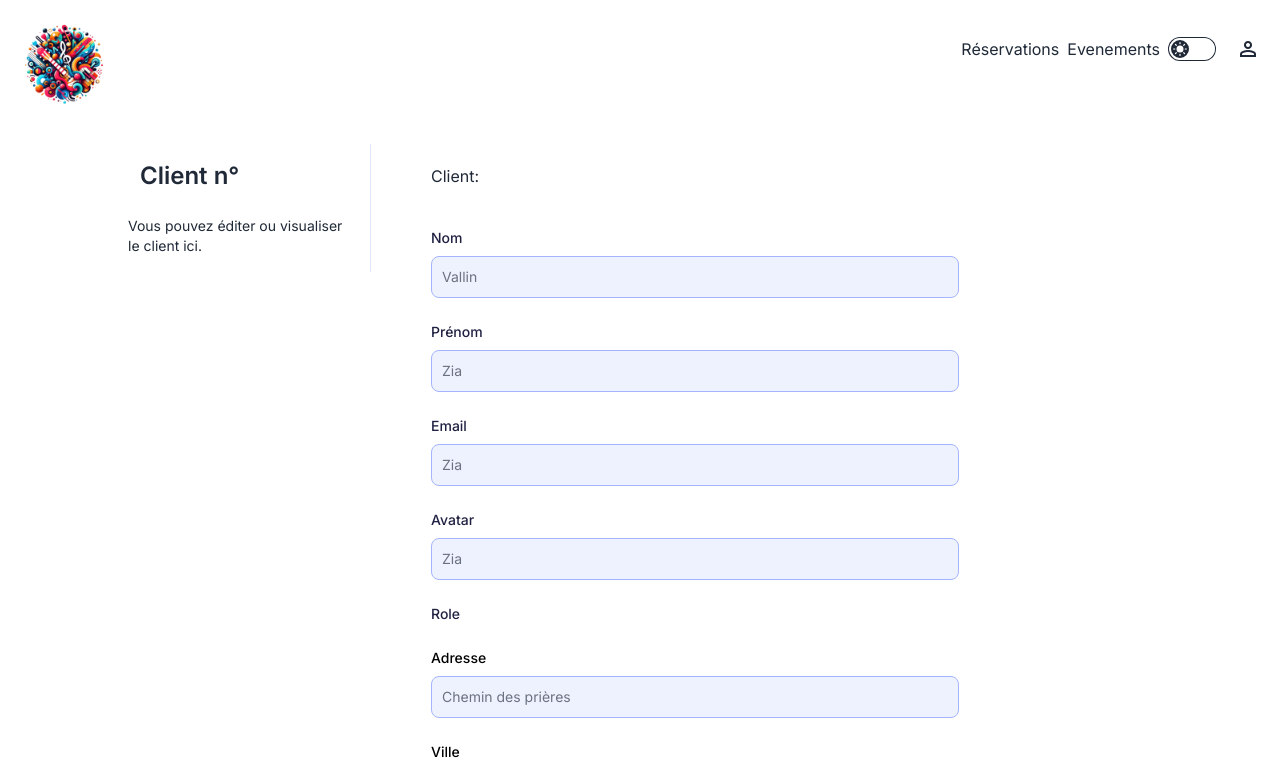
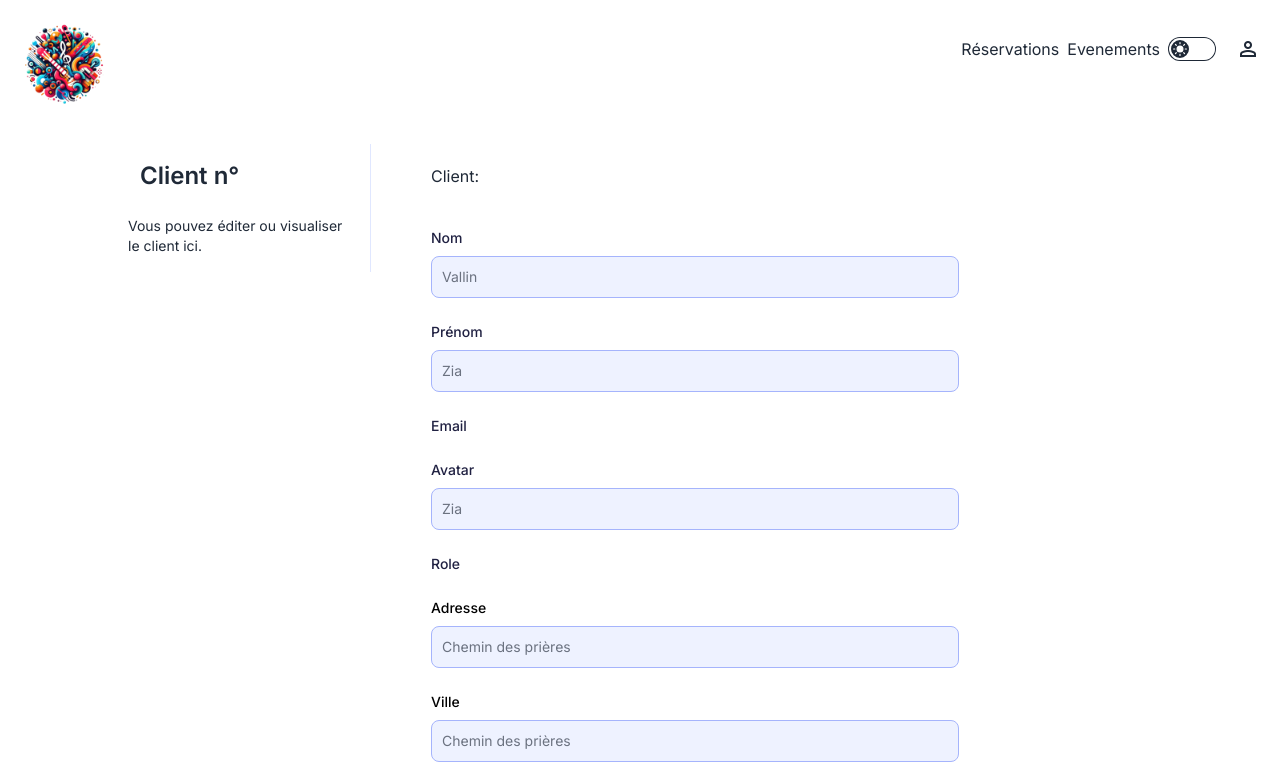
Before and after one commit to PotlaETU/Site-Rythmopolis, an Angular app: page /clients/1 in a window 1280 px wide. Shown: the top 768 px of the page. Built offline with nearby package versions, Linux system fonts and the light colour scheme; no server answers; sample sign-in values are in the browser's storage; a web font is replaced by a local one.

Commit message:
Ajout de l'affichage de l'email

```diff
--- a/src/app/components/detail-client/detail-client.component.html
+++ b/src/app/components/detail-client/detail-client.component.html
@@ -61,14 +61,7 @@
               <div class="mb-2 sm:mb-6">
                 <label for="email" class="block mb-2 text-sm font-medium"
                 >Email</label>
-                <input
-                  type="text"
-                  id="email"
-                  formControlName="email"
-                  class="bg-indigo-50 border border-indigo-300 text-sm rounded-lg focus:ring-indigo-500 focus:border-indigo-500 block w-full p-2.5"
-                  placeholder="Zia"
-                  value="{{ user?.email }}"
-                />
+                <span id="email"> {{ user?.email }}</span>
               </div>
 
               <div class="mb-2 sm:mb-6">
```
